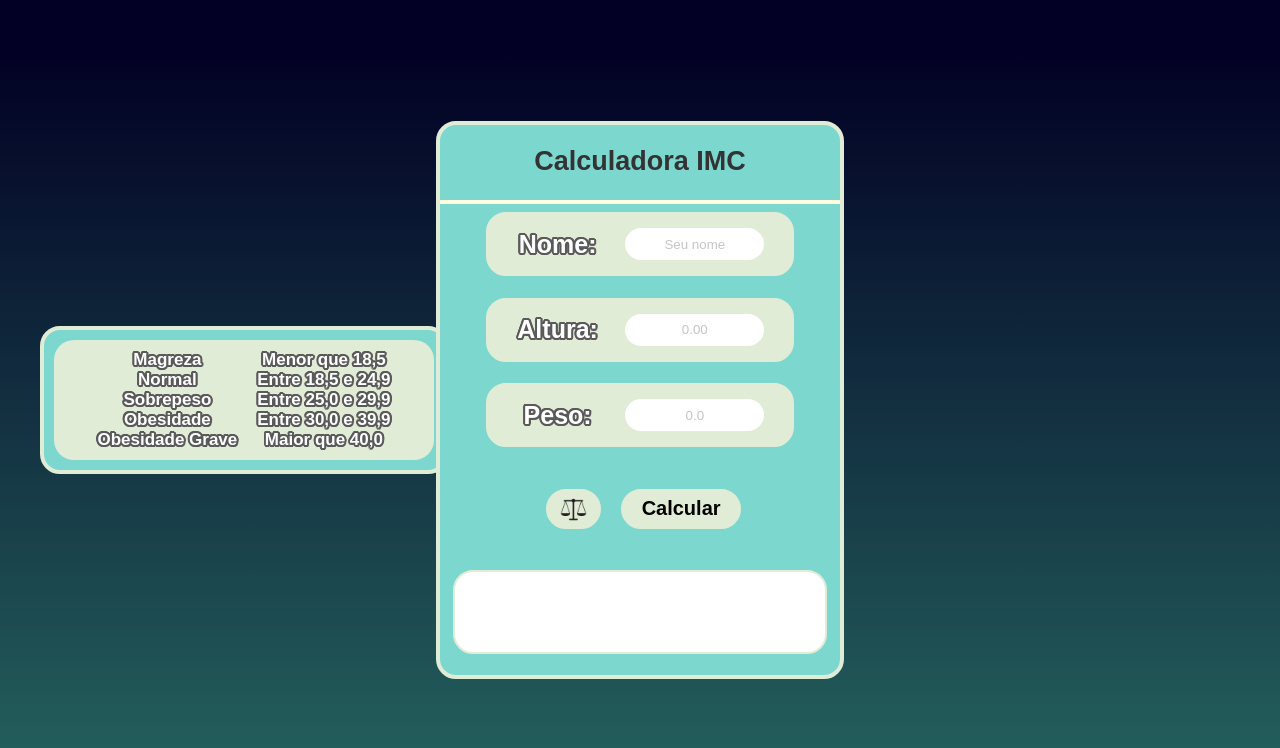
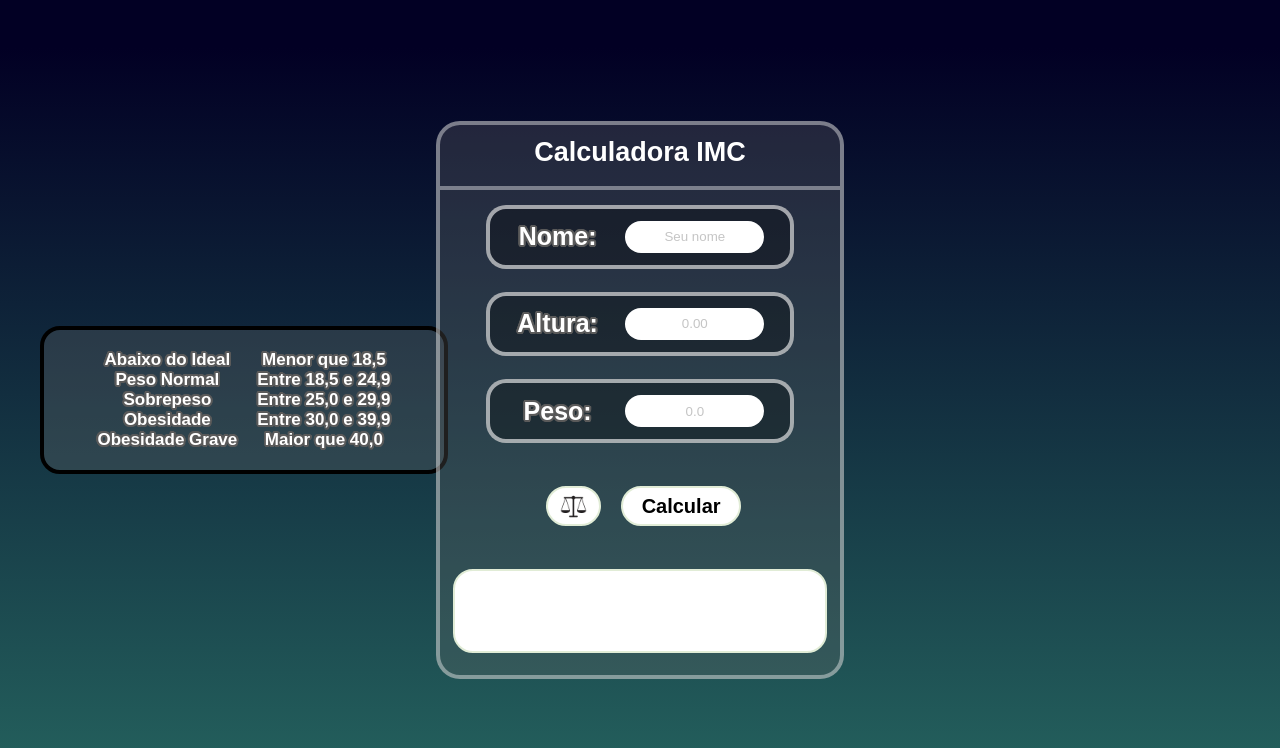
Before and after one commit to JoseAugustoTorres/Calculadora-IMC, a plain HTML site: page index.html in a window 1280 px wide. Both pictures are taken after a click on the button 573 px from the left and 508 px from the top of the page. Drawn offline with Linux system fonts and the light colour scheme.

Commit message:
alterando cores da calculadora

```diff
--- a/CSS/styles.css
+++ b/CSS/styles.css
@@ -30,8 +30,8 @@ body {
     justify-self: end;
     grid-area: tabela;
     text-align: center;
-    background-color: #7cd7cf;
-    border: 4px solid #e1ecd6;
+    background-color: rgba(105, 105, 105, .3);
+    border: 4px solid #000000;
     border-radius: 20px;
     height: 140px;
     width: 400px;
@@ -39,12 +39,12 @@ body {
 }
 
 #pontuacoes{
-    background-color:#e1ecd6;
+    background-color: rgba(253, 253, 253, 0);
     display: flex;
     place-content: center;
     border-radius: 20px;
     height: 120px;
-    width: 380px;
+    width: 360px;
     /*formatação texto */
     color: rgb(255, 255, 255);
     font-size: 17px;
@@ -64,26 +64,26 @@ body {
     place-items: center;
     min-height: 550px;
     min-width: 400px;
-    background-color: #7cd7cf;
-    border: 4px solid #e1ecd6;
-    border-radius: 20px;
+    background-color: rgba(105, 105, 105, 0.3);
+    border-radius: 1.5em;
+    border: 4px solid rgb(255, 255, 255, 0.4);
 }
 
 #titulo{
     display: flex;
-    color: rgb(51, 51, 51);
+    color: rgb(255, 255, 255);
     font-size: 27px;
     font-weight: bold;
     place-content: center;
     place-items: center;
     width: 100%;
     height: 100%;
-    border-bottom: 4px solid #fffedf;
-    margin: 10px 0 10px 0;
+    border-bottom: 4px solid rgba(255, 255, 255, .4);
+    margin-bottom: 10px;
 }
 
 .entrada{
-    background-color:#e1ecd6;
+    background-color: rgba(0, 0, 0, .3);
     display: flex;
     align-items: center;
     justify-content: center;
@@ -91,7 +91,7 @@ body {
     height: 7vh;
     min-width: 300px;
     border-radius: 20px;
-    border: 4px solid #e1ecd6;
+    border: 4px solid rgb(255, 255, 255,0.6);
 }
 
 label{
@@ -132,7 +132,7 @@ input::-webkit-inner-spin-button{
 #botao-tabela-IMC{
     border: none;
     border-radius: 20px;
-    background-color: #e1ecd6;
+    background-color: #ffffff;
     border: 2px solid #e1ecd6;
     font-size: 20px;
     font-weight: bold;
@@ -151,7 +151,7 @@ input::-webkit-inner-spin-button{
 #botao-calcular{
     border: none;
     border-radius: 20px;
-    background-color: #e1ecd6;
+    background-color: #ffffff;
     border: 2px solid #e1ecd6;
     font-size: 20px;
     font-weight: bold;
--- a/JavaScript/script.js
+++ b/JavaScript/script.js
@@ -50,8 +50,7 @@ function calcularResultado(nome, altura, peso) {
       resultado = "OBESIDADE GRAVE";
       break;
     default:
-      alert("Erro interno");
-      break;
+      return alert("Erro interno");
   }
 
   mostrarValorTela(nome, resultado, calculo);
--- a/index.html
+++ b/index.html
@@ -12,8 +12,8 @@
       <div id="tabela-IMC">
         <div id="pontuacoes">
           <ul class="lista">
-            <li>Magreza</li>
-            <li>Normal</li>
+            <li>Abaixo do Ideal</li>
+            <li>Peso Normal</li>
             <li>Sobrepeso</li>
             <li>Obesidade</li>
             <li>Obesidade Grave</li>
```
